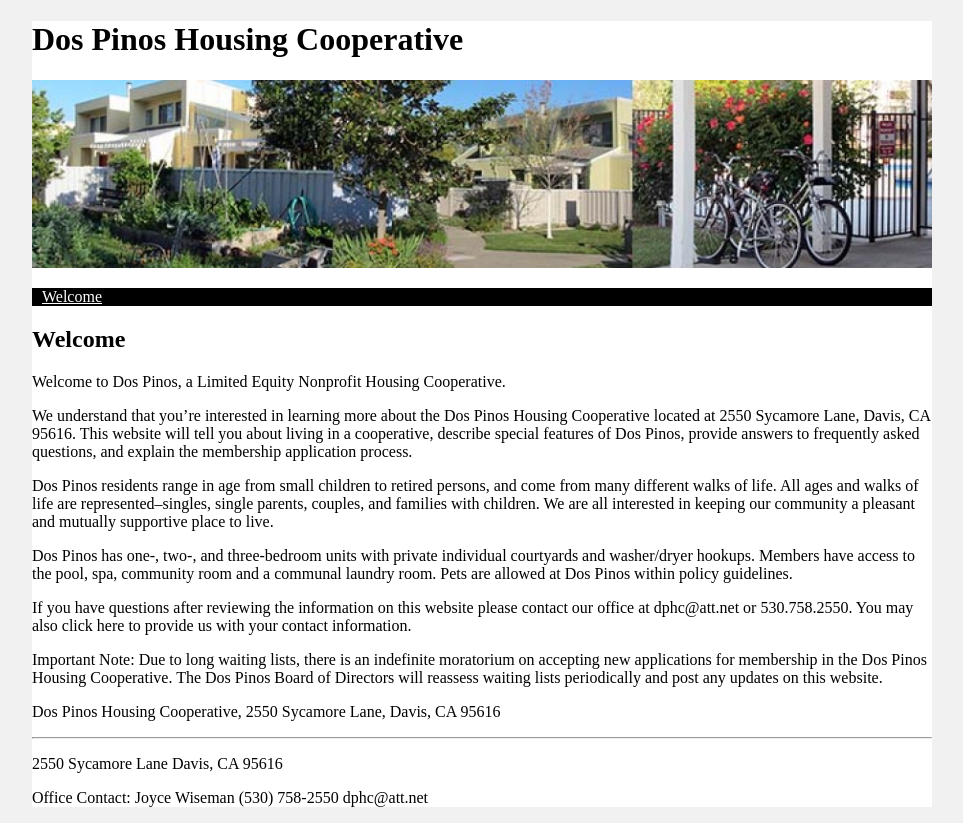
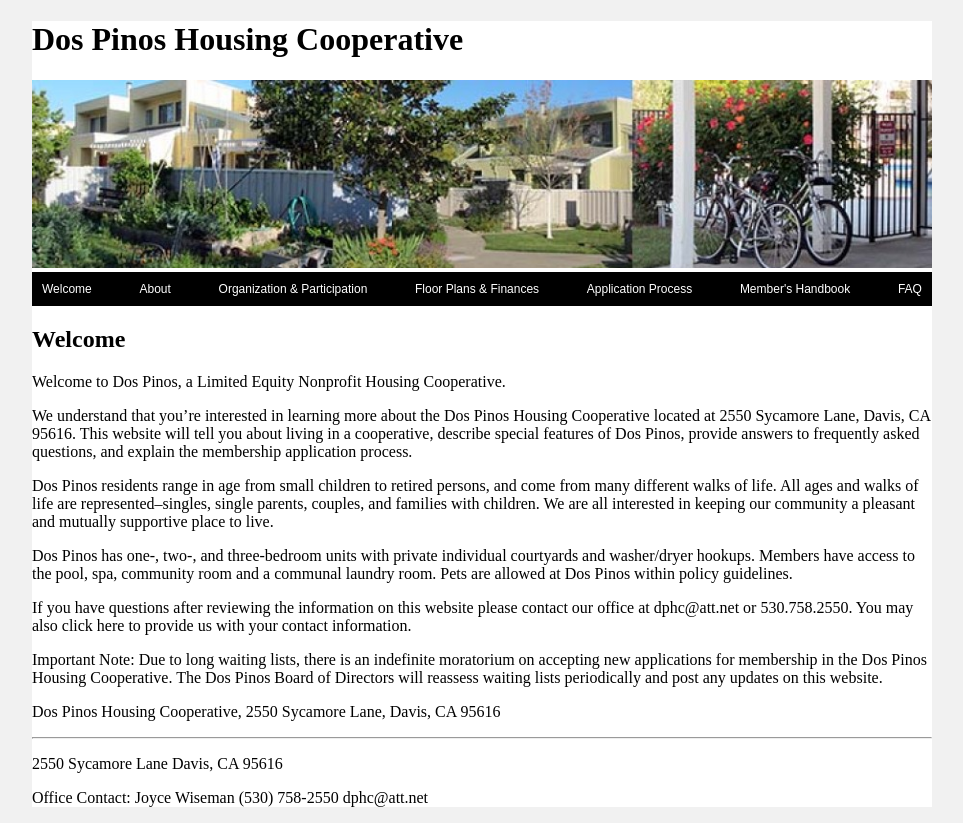
Before and after one commit to charliebrewer/dos_pinos, a React app: page / in a window 1280 px wide. Shown: the whole page, without its empty margins (158-1121 px from the left). Built offline with nearby package versions, Linux system fonts and the light colour scheme.

Commit message:
Updated nav bar, favicon test.

```diff
--- a/src/components/NavBar.tsx
+++ b/src/components/NavBar.tsx
@@ -1,23 +1,104 @@
 import React from 'react';
 import styled from 'styled-components';
 
-const StyledUl = styled.ul`
-  list-style-type: none;
+const Items = styled.div`
+  display: flex;
+  flex-direction: row;
+  width: 100%;
+  justify-content: space-between;
   background-color: black;
-  width: 100%;
-  padding: 0;
+`;
 
-  a {
-    color: white;
+const Dropdown = styled.div`
+  position: relative;
+  display: inline-block;
+`;
+
+const Dropbtn = styled.button`
+  background-color: black;
+  color: white;
+  padding: 10px;
+  font-size: 12px;
+  border: none;
+  cursor: pointer;
+
+  &:hover {
+    background-color: #444;
+  }
+
+  &:focus {
+    background-color: #444;
+  }
+`;
+
+const DropdownContent = styled.div`
+  display: none;
+  position: absolute;
+  background-color: #f1f1f1;
+  min-width: 160px;
+  overflow: auto;
+  box-shadow: 0px 8px 16px 0px rgba(0, 0, 0, 0.2);
+  z-index: 1;
+
+  ${Dropdown}:hover & {
+    display: block;
+  }
+`;
+
+const DropdownContentA = styled.a`
+  color: black;
+  padding: 12px 16px;
+  text-decoration: none;
+  display: block;
+
+  &:hover {
+    background-color: #ddd;
   }
 `;
 
 export default () => {
   return (
-    <StyledUl>
-      <li style={{ marginLeft: '10px' }}>
-        <a href="#">Welcome</a>
-      </li>
-    </StyledUl>
+    <Items>
+      <Dropdown>
+        <Dropbtn onClick={() => {}}>Welcome</Dropbtn>
+      </Dropdown>
+
+      <Dropdown>
+        <Dropbtn onClick={() => {}}>About</Dropbtn>
+        <DropdownContent>
+          <DropdownContentA href="#">History</DropdownContentA>
+          <DropdownContentA href="#">Vision</DropdownContentA>
+          <DropdownContentA href="#">Locaiton</DropdownContentA>
+        </DropdownContent>
+      </Dropdown>
+
+      <Dropdown>
+        <Dropbtn onClick={() => {}}>{'Organization & Participation'}</Dropbtn>
+        <DropdownContent>
+          <DropdownContentA href="#">Organizational Structure</DropdownContentA>
+          <DropdownContentA href="#">Member Contribution</DropdownContentA>
+        </DropdownContent>
+      </Dropdown>
+
+      <Dropdown>
+        <Dropbtn onClick={() => {}}>{'Floor Plans & Finances'}</Dropbtn>
+        <DropdownContent>
+          <DropdownContentA href="#">Floorplans</DropdownContentA>
+          <DropdownContentA href="#">Financial Information</DropdownContentA>
+        </DropdownContent>
+      </Dropdown>
+
+      <Dropdown>
+        <Dropbtn onClick={() => {}}>Application Process</Dropbtn>
+      </Dropdown>
+
+      <Dropdown>
+        <Dropbtn onClick={() => {}}>Member's Handbook</Dropbtn>
+      </Dropdown>
+
+      <Dropdown>
+        <Dropbtn onClick={() => {}}>FAQ</Dropbtn>
+      </Dropdown>
+    </Items>
   );
 };
--- a/webpack.config.js
+++ b/webpack.config.js
@@ -40,6 +40,7 @@ module.exports = {
   plugins: [
     new HtmlWebpackPlugin({
       template: path.join(__dirname, 'src', 'index.html'),
+      favicon: './src/assets/favicon.ico',
     }),
   ],
 };
```
Also changed, not shown: 1 other file (tests, documents, lock files or other folders).
